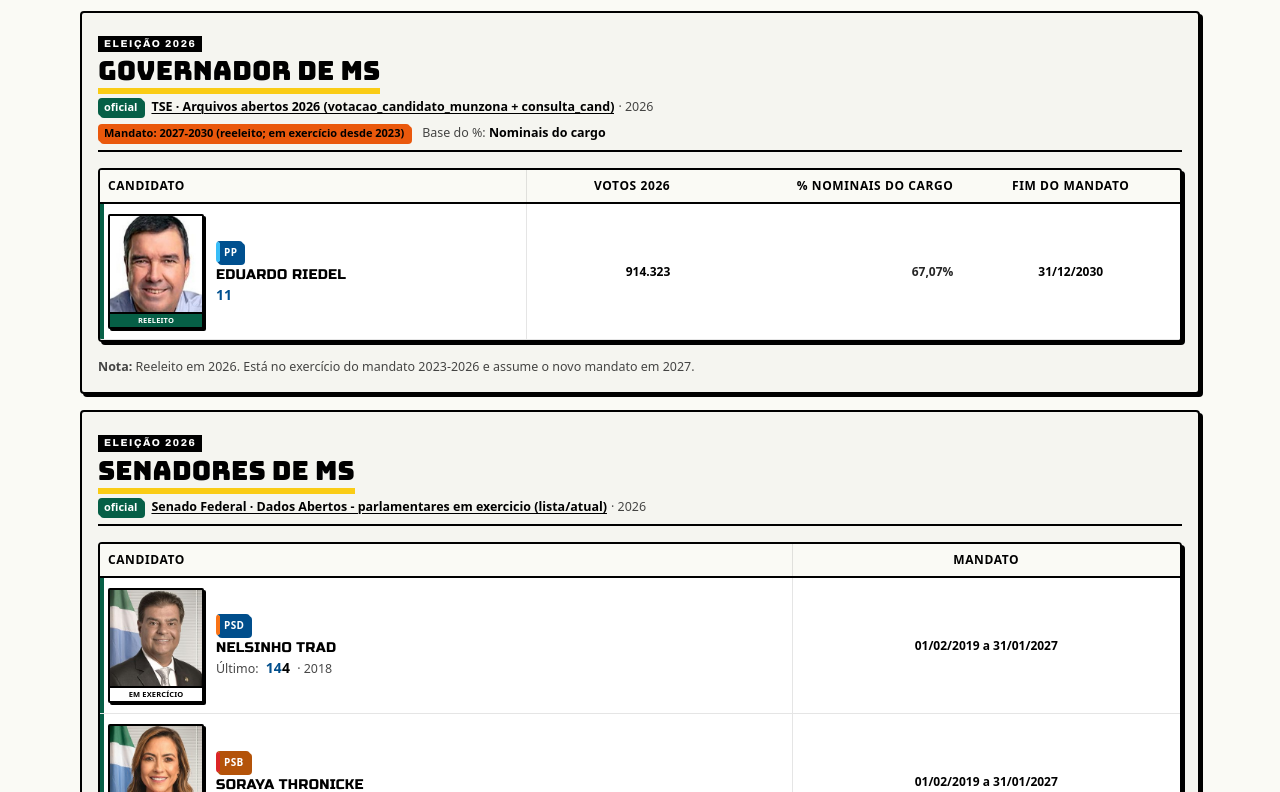
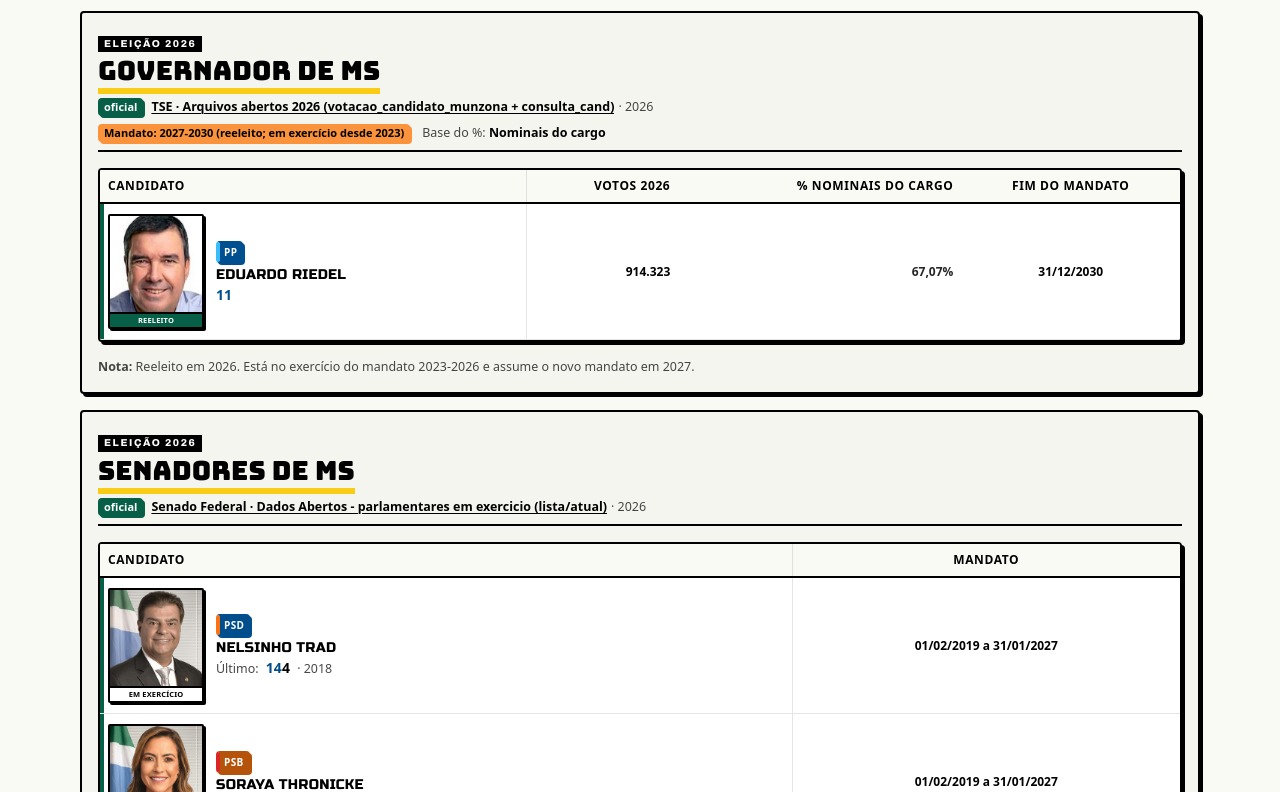
Before and after one commit to Scimmiesco/app, an Angular app: page /cidade/5002704 in a window 1280 px wide. Shown: the part 2028-2820 px from the top of the page. Built offline with nearby package versions, Linux system fonts and the light colour scheme.

Commit message:
style(tokens): lighten orange color to #fb923c with black text for AAA contrast

```diff
--- a/src/styles/_tokens.scss
+++ b/src/styles/_tokens.scss
@@ -7,7 +7,7 @@
 // 1. As 4 Cores Duras Principais
 $color-verde: #065f46; // Verde duro (Oficial, Eleito, Reeleito, Sim, Sucesso)
 $color-amarelo: #facc15; // Amarelo duro (Curado, Atenção, Destaque, Foco)
-$color-laranja: #ea580c; // Laranja duro (Não reeleito, Alerta, Mandato)
+$color-laranja: #fb923c; // Laranja claro vibrante (Não reeleito, Alerta, Mandato)
 $color-vermelho: #dc2626; // Vermelho duro (Pendente, Não em exercício, Erro)
 
 // 2. Mapeamentos Semânticos (apontam estritamente para as 4 cores)
--- a/src/styles/components/_badges.scss
+++ b/src/styles/components/_badges.scss
@@ -84,7 +84,7 @@
   box-shadow: 2px 2px 0 tokens.$color-amarelo;
 }
 
-// LARANJA: Não reeleito, Mandato, Alerta (texto preto para contraste >= 5.9:1 WCAG AA)
+// LARANJA: Não reeleito, Mandato, Alerta (laranja claro + texto preto, contraste >= 9:1 WCAG AAA)
 .badge-laranja,
 .badge-nao-reeleito {
   @include mixins.badge-variant(tokens.$color-laranja, tokens.$color-black);
```
